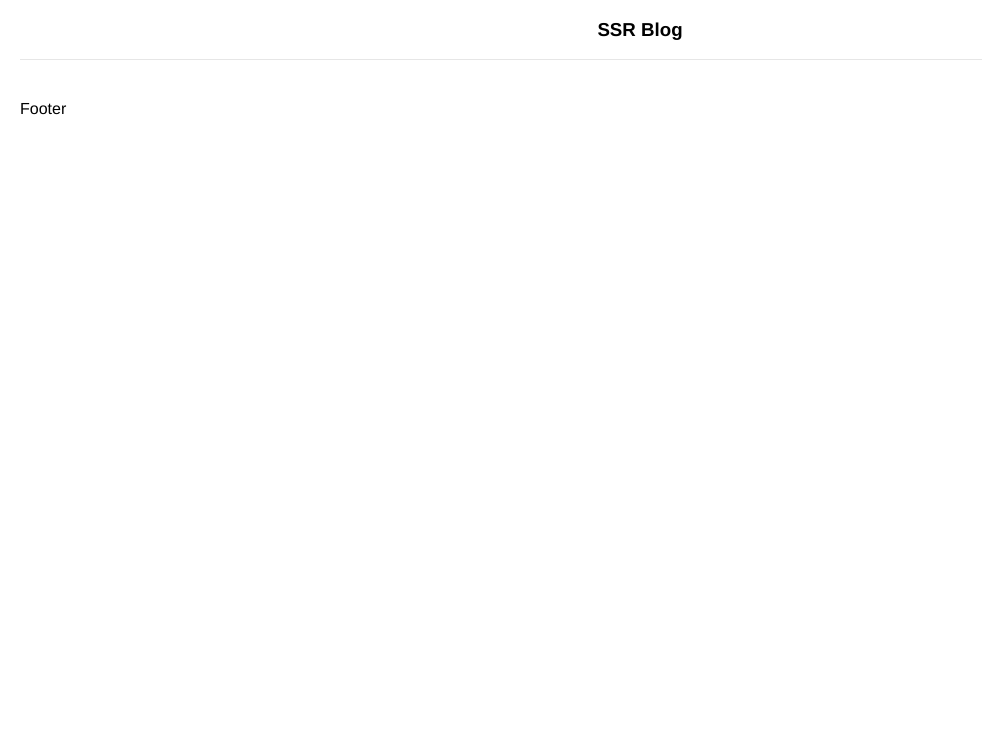
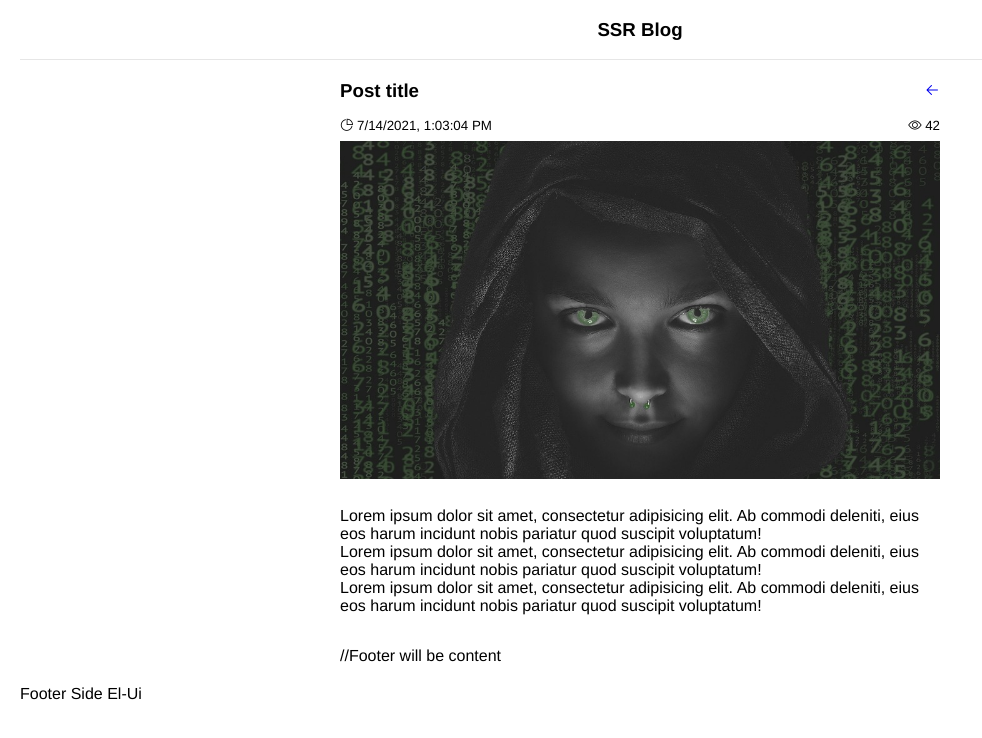
Before and after one commit to vladimirKartyshov/Nuxt-blog, a Nuxt app: page /post/1 in a window 1280 px wide. Before the commit this address had no page. Shown: the top 738 px of the page, without its empty margins (0-982 px from the left). Built offline with nearby package versions, Linux system fonts and the light colour scheme.

Commit message:
стрраница детального отображения

```diff
--- a/components/main/Post.vue
+++ b/components/main/Post.vue
@@ -34,7 +34,8 @@ export default {
   name: 'Post',
   methods: {
     openPost() {
-      console.log('Open post')
+      const id = 'test-id'
+      this.$router.push(`/post/${id}`)
     }
   }
 }
--- a/layouts/default.vue
+++ b/layouts/default.vue
@@ -6,7 +6,7 @@
     <el-main>
       <nuxt/>
     </el-main>
-    <el-footer>Footer</el-footer>
+    <el-footer>Footer Side El-Ui</el-footer>
   </el-container>
 </template>
 
--- /dev/null
+++ b/pages/post/_id.vue
@@ -0,0 +1,85 @@
+<template>
+  <article class='post'>
+    <header class='post-header'>
+      <div class='post-title'>
+        <h1>Post title</h1>
+        <nuxt-link to='/'>
+          <i class='el-icon-back'></i>
+        </nuxt-link>
+      </div>
+
+      <div class='post-info'>
+        <small>
+          <i class='el-icon-pie-chart'></i>
+          {{ new Date().toLocaleString() }}
+        </small>
+        <small>
+          <i class='el-icon-view'></i>
+          42
+        </small>
+      </div>
+
+      <div class='post-image'>
+        <img
+          src='@/assets/dark-web-5030163_960_720.jpg'
+          alt='post image'>
+      </div>
+    </header>
+
+    <main class='post-content'>
+      <p>Lorem ipsum dolor sit amet, consectetur adipisicing elit. Ab commodi
+        deleniti, eius eos harum incidunt nobis pariatur quod suscipit voluptatum!
+      <p>Lorem ipsum dolor sit amet, consectetur adipisicing elit. Ab commodi
+        deleniti, eius eos harum incidunt nobis pariatur quod suscipit voluptatum!</p>
+      <p>Lorem ipsum dolor sit amet, consectetur adipisicing elit. Ab commodi
+        deleniti, eius eos harum incidunt nobis pariatur quod suscipit voluptatum!</p>
+    </main>
+
+    <footer>
+      //Footer will be content
+    </footer>
+  </article>
+</template>
+
+<script>
+export default {
+  name: '_id',
+  validate({params}) {
+    return Boolean(params.id)
+  }
+}
+</script>
+
+<style scoped>
+.post {
+  max-width: 600px;
+  margin: 0 auto;
+}
+
+.post-title {
+  display: flex;
+  justify-content: space-between;
+  align-items: center;
+  margin-bottom: 1rem;
+}
+
+.post-info {
+  display: flex;
+  justify-content: space-between;
+  align-items: center;
+  margin-bottom: 0.5rem;
+}
+
+.post-image img {
+  width: 100%;
+  height: auto;
+}
+
+.post-header {
+  margin-bottom: 1.5rem;
+}
+
+.post-content {
+  margin-bottom: 2rem;
+}
+</style>
```
Also changed, not shown: assets/dark-web-5030163_960_720.jpg (added).
